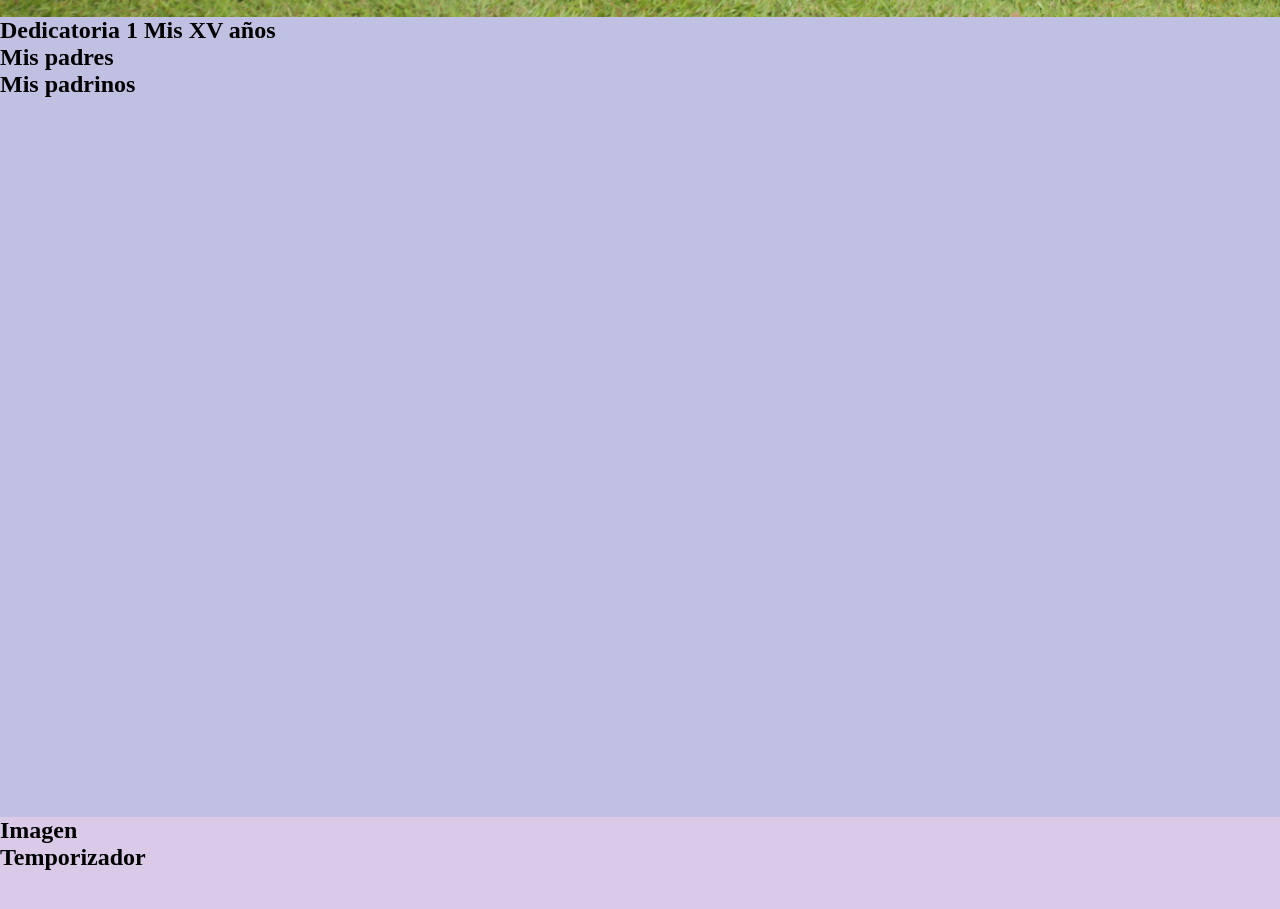
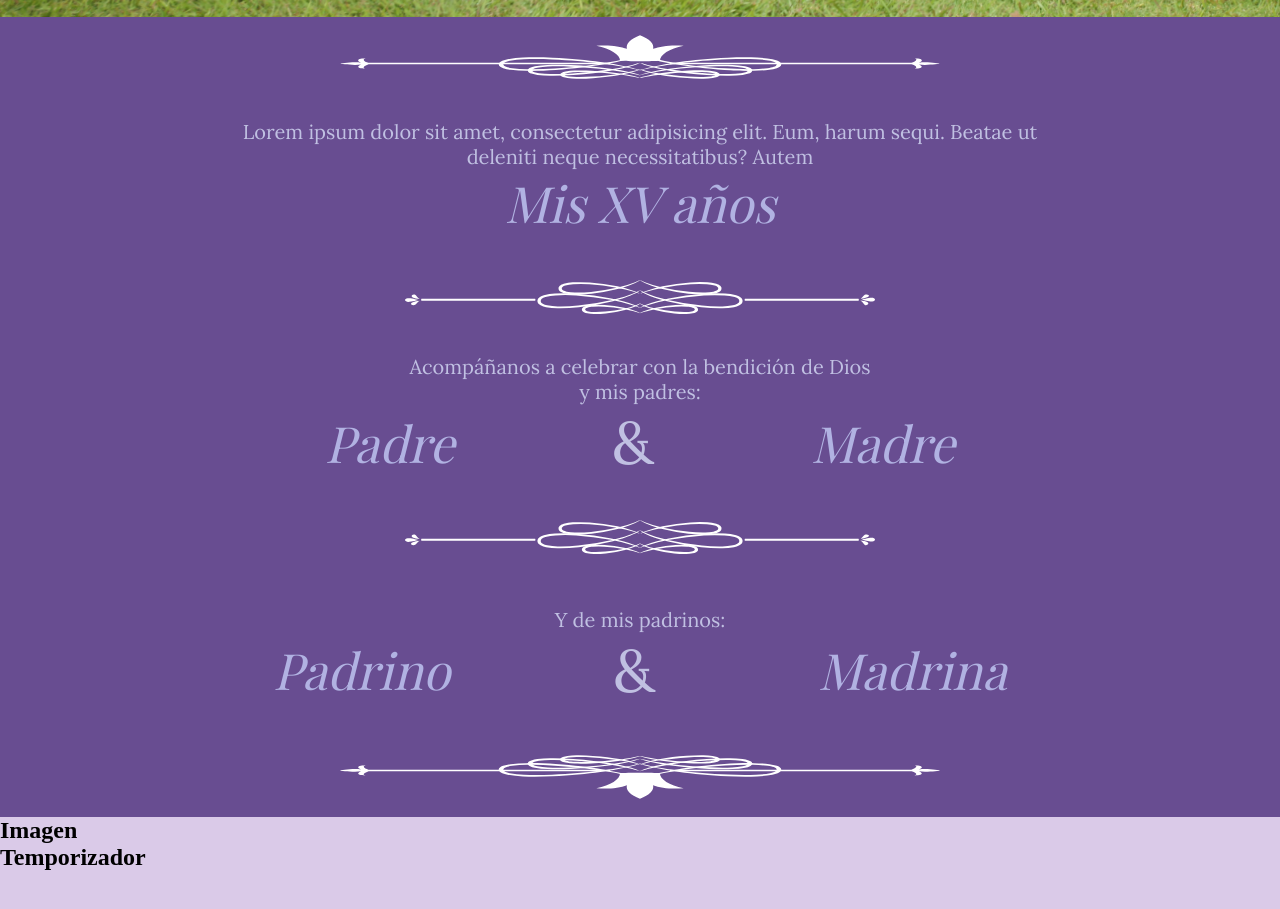
Before and after one commit to StrikerJuan/Invitacion-DariaV-20-07-24, a plain HTML site: page index.html in a window 1280 px wide. Shown: the part 783-1692 px from the top of the page. Drawn offline with nearby package versions, Linux system fonts and the light colour scheme; a web font is replaced by a local one.

Commit message:
Realizacion de section 2(informacion)

```diff
--- a/css/style.css
+++ b/css/style.css
@@ -1,5 +1,6 @@
 @import url('https://fonts.googleapis.com/css2?family=Playfair+Display:ital,wght@0,400..900;1,400..900&display=swap');
 @import url('https://fonts.googleapis.com/css2?family=Lobster&family=Pacifico&family=Playfair+Display:ital,wght@0,400..900;1,400..900&display=swap');
+@import url('https://fonts.googleapis.com/css2?family=Lobster&family=Lora:ital,wght@0,400..700;1,400..700&family=Pacifico&family=Playfair+Display:ital,wght@0,400..900;1,400..900&display=swap');
 * {
     margin: 0;
     padding: 0;
@@ -22,7 +23,7 @@ section {
 }
 
 #info {
-    background-color: #c0c0e2;
+    background-color: #684d91;
 }
 
 #crono {
@@ -184,6 +185,88 @@ audio::-webkit-media-controls-toggle-closed-captions-button {
     font-style: normal;
     font-size: 140px;
 }
+
+.info-container{
+    display: flex;
+    flex-direction: column;
+    align-items: center;
+    justify-content: center;
+    height: 100%;
+}
+
+.info-container div{
+    max-width: 80%;
+}
+
+.vineta-sup, .vineta-inf, .vineta-div{
+    height: 10%;
+    display: flex;
+    flex-direction: column;
+    align-items: center;
+    justify-content: center;
+}
+.vineta-sup img, .vineta-inf img{
+    width: 600px;
+    height: 100px;
+}
+
+.vineta-inf img{
+    rotate: 180deg;
+}
+
+.vineta-div img{
+    width: 470px;
+    height: 80px;
+}
+
+.info-familiares{
+    display: flex;
+    flex-direction: row;
+    justify-content: center;
+    align-items: center;
+    gap: 50%;
+}
+
+.info-header, .info-padres, .info-padrinos{
+    height: 20%;
+    display: flex;
+    flex-direction: column;
+    align-items: center;
+    justify-content: center;
+}
+
+.info-header #info-header-1, .info-padres #info-padres-1, .info-padrinos #info-padrinos-1{
+    font-family: "Lora", serif;
+    font-optical-sizing: auto;
+    font-weight: 300;
+    font-style: normal;
+    font-size: 20px;
+    color: #c0c0e2;
+    text-align: center;
+}
+
+.info-header #info-header-2, .info-familiares #info-familiares-1, .info-familiares #info-familiares-3, .info-familiares #info-familiares-4, .info-familiares #info-familiares-6{
+    font-family: "Playfair Display", serif;
+    font-weight: 400;
+    font-size: 50px;
+    font-style: italic;
+    color: #b1b2e2;
+    text-align: center;
+}
+
+.info-familiares #info-familiares-2, .info-familiares #info-familiares-5{
+    font-family: "Lora", serif;
+    font-optical-sizing: auto;
+    font-weight: 400;
+    font-style: normal;
+    font-size: 60px;
+    color: #c0c0e2;
+}
+/* .info-header div{
+    height: 50%;
+} */
+
+
 @media screen and (max-width: 991px) {
     .carrusel {
         height: 100vh;
@@ -200,4 +283,30 @@ audio::-webkit-media-controls-toggle-closed-captions-button {
     .carrusel-title h1{
         font-size: 50px;
     }
+
+    .vineta-sup img, .vineta-inf img{
+        width: 300px;
+        height: 50px;
+    }
+
+    .vineta-div img{
+        width: 235px;
+        height: 40px;
+    }
+
+    .info-header #info-header-1, .info-padres #info-padres-1, .info-padrinos #info-padrinos-1{
+        font-size: 10px;
+    }
+
+    .info-header #info-header-2, .info-familiares #info-familiares-1, .info-familiares #info-familiares-3, .info-familiares #info-familiares-4, .info-familiares #info-familiares-6{
+        font-size: 25px;
+    }
+
+    .info-familiares #info-familiares-2, .info-familiares #info-familiares-5{
+        font-size: 30px;
+    }
+
+    .info-familiares{
+        gap: 10%;
+    }
 }
--- a/index.html
+++ b/index.html
@@ -28,14 +28,59 @@
             </div>
         </section>
         <section id="info">
-            <div>
-                <h1>Dedicatoria 1 Mis XV años</h1>
-            </div>
-            <div>
-                <h1>Mis padres</h1>
-            </div>
-            <div>
-                <h1>Mis padrinos</h1>
+            <div class="info-container">
+                <div class="vineta-sup">
+                    <img src="img/vineta-1.svg" alt="">
+                </div>
+                <div class="info-header">
+                    <div>
+                        <p id="info-header-1">Lorem ipsum dolor sit amet, consectetur adipisicing elit. Eum, harum sequi. Beatae ut deleniti neque necessitatibus? Autem </p>
+                    </div>
+                    <div>
+                        <p id="info-header-2">Mis XV años</p>
+                    </div>
+                </div>
+                <div class="vineta-div">
+                    <img src="img/vineta-2.svg" alt="">
+                </div>
+                <div class="info-padres">
+                    <div>
+                        <p id="info-padres-1">Acompáñanos a celebrar con la bendición de Dios y mis padres:</p>
+                    </div>
+                    <div class="info-familiares">
+                        <div>
+                            <p id="info-familiares-1">Padre</p>
+                        </div>
+                        <div>
+                            <p id="info-familiares-2">&</p>
+                        </div>
+                        <div>
+                            <p id="info-familiares-3">Madre</p>
+                        </div>
+                    </div>
+                </div>
+                <div class="vineta-div">
+                    <img src="img/vineta-2.svg" alt="">
+                </div>
+                <div class="info-padrinos">
+                    <div>
+                        <p id="info-padrinos-1">Y de mis padrinos:</p>
+                    </div>
+                    <div class="info-familiares">
+                        <div>
+                            <p id="info-familiares-4">Padrino</p>
+                        </div>
+                        <div>
+                            <p id="info-familiares-5">&</p>
+                        </div>
+                        <div>
+                            <p id="info-familiares-6">Madrina</p>
+                        </div>
+                    </div>
+                </div>
+                <div class="vineta-inf">
+                    <img src="img/vineta-1.svg" alt="">
+                </div>
             </div>
         </section>
         <section id="crono">
```
Also changed, not shown: img/vineta-1.svg (added), img/vineta-2.svg (added).
